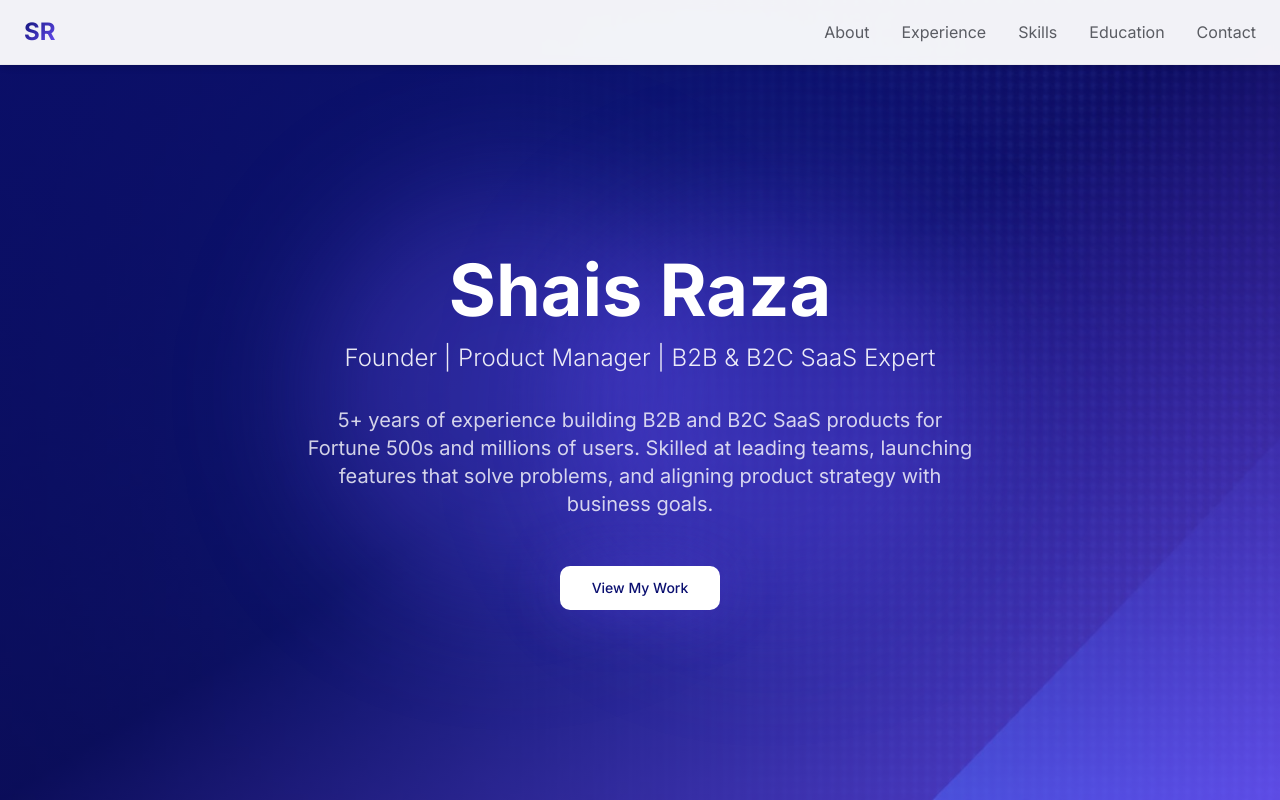
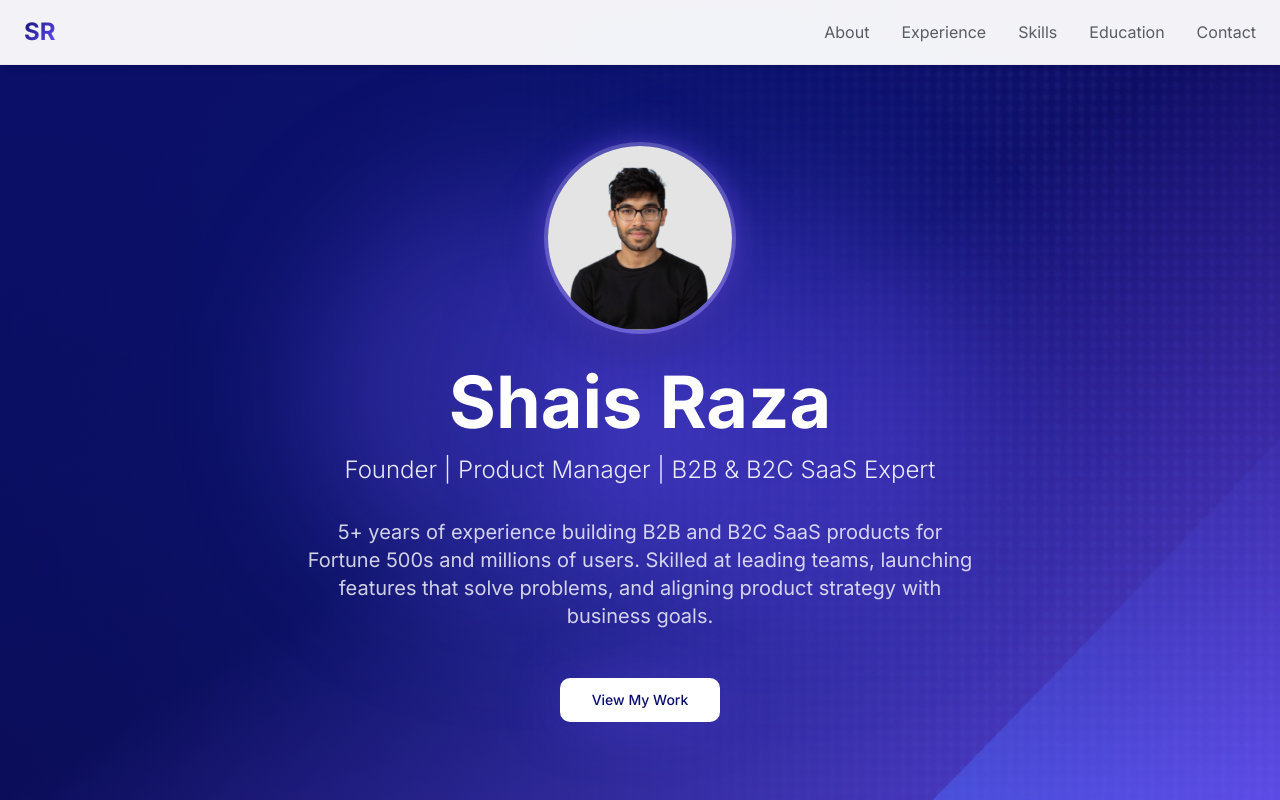
Before and after one commit to shaisraza/Portoflio, a React (Vite) app: page / in a window 1280 px wide. Shown: the top 800 px of the page. Built offline with nearby package versions, Linux system fonts and the light colour scheme; the HTML template or start-up script is replaced by a standard one.

Commit message:
Add profile picture to hero

```diff
--- a/src/components/Hero.tsx
+++ b/src/components/Hero.tsx
@@ -1,6 +1,7 @@
 import { ArrowDown } from "lucide-react";
 import { Button } from "@/components/ui/button";
 import heroImage from "@/assets/hero-bg.jpg";
+import profilePic from "@/assets/profile-pic.png";
 
 const Hero = () => {
   const scrollToSection = (id: string) => {
@@ -32,6 +33,18 @@ const Hero = () => {
       {/* Content */}
       <div className="container mx-auto px-6 relative z-10 pt-16">
         <div className="max-w-4xl mx-auto text-center space-y-8 animate-fade-in">
+          {/* Profile Picture */}
+          <div className="flex justify-center mb-8">
+            <div className="relative w-40 h-40 md:w-48 md:h-48">
+              <div className="absolute inset-0 rounded-full bg-gradient-to-br from-primary-glow to-accent blur-md opacity-50 animate-glow-pulse" />
+              <img
+                src={profilePic}
+                alt="Shais Raza"
+                className="relative w-full h-full rounded-full object-cover border-4 border-primary-foreground/20 shadow-2xl"
+              />
+            </div>
+          </div>
+
           <div className="space-y-4">
             <h1 className="text-5xl md:text-7xl font-bold text-primary-foreground leading-tight">
               Shais Raza
```
Also changed, not shown: src/assets/profile-pic.png (added).
